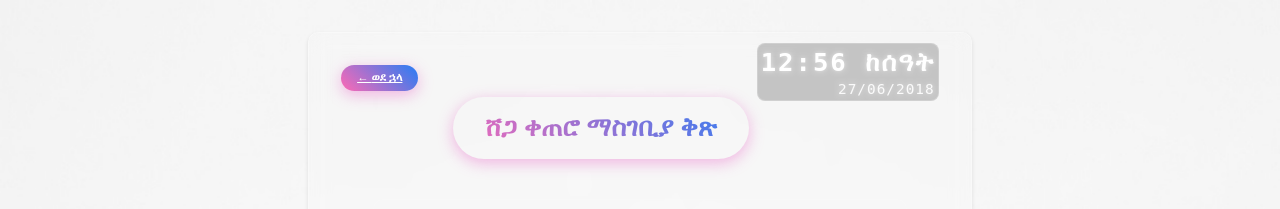
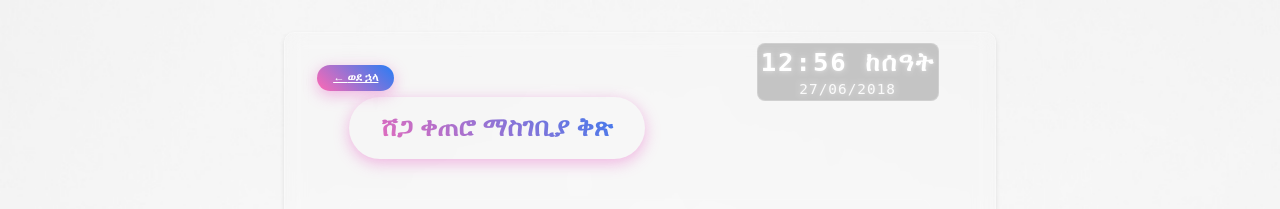
Before and after one commit to Ro-Bella/Shega-Skin-Studio, a React (Vite) app in the folder frontend/: page /book in a window 1280 px wide. Shown: the top 209 px of the page. Built offline with nearby package versions, Linux system fonts and the light colour scheme; no server answers.

Commit message:
edit AppointmentForm

```diff
--- a/frontend/src/components/AppointmentForm.css
+++ b/frontend/src/components/AppointmentForm.css
@@ -30,7 +30,7 @@ body {
 
 .form-page-header {
     display: flex;
-    justify-content: center; /* ይዘቶችን መሃል ላይ ለማድረግ */
+    justify-content: center;
     align-items: center; /* ይዘቶችን በአቀባዊ መሃል ላይ ለማድረግ */
     margin-bottom: 1.5rem;
     margin-right: -0.5rem;
@@ -44,9 +44,10 @@ body {
 .form-header-left {
     display: flex;
     align-items: center;
-    gap: 5rem; /* ክፍተቱን ጨምረናል */
-    margin-left: 5rem;
+    gap: 2rem; /* ክፍተቱን ጨምረናል */
+    margin-right: 5rem;
     /* margin-top: 4rem; */ /* ይህ መስመር አያስፈልግም */
+    margin-left: auto;
 }
 
 .appointment-form-container h2 {
@@ -157,10 +158,9 @@ body {
   text-shadow: 0 0 5px rgba(255, 255, 255, 0.6); /* የብርሃን ጥላ ጨምረናል */
   border: 1px solid rgba(255, 255, 255, 0.2); /* ድንበሩን አስተካክለናል */
   flex-shrink: 0; /* እንዳይጨማደድ */
-  text-align: right; /* ጽሑፉን ወደ ቀኝ አስተካክለናል */
+  text-align: auto; /* ጽሑፉን ወደ ቀኝ አስተካክለናል */
   margin-top: -7rem; /* ከላይ ያለውን ክፍተት አስተካክለናል */
-  margin-right: -1.5rem; /* ከቀኝ ያለውን ክፍተት አስተካክለናል */
-  margin-left: -1.5rem; /* ከግራ ያለውን ክፍተት አስተካክለናል */
+  margin-right: auto;
 }
 
 .time-display {
```
